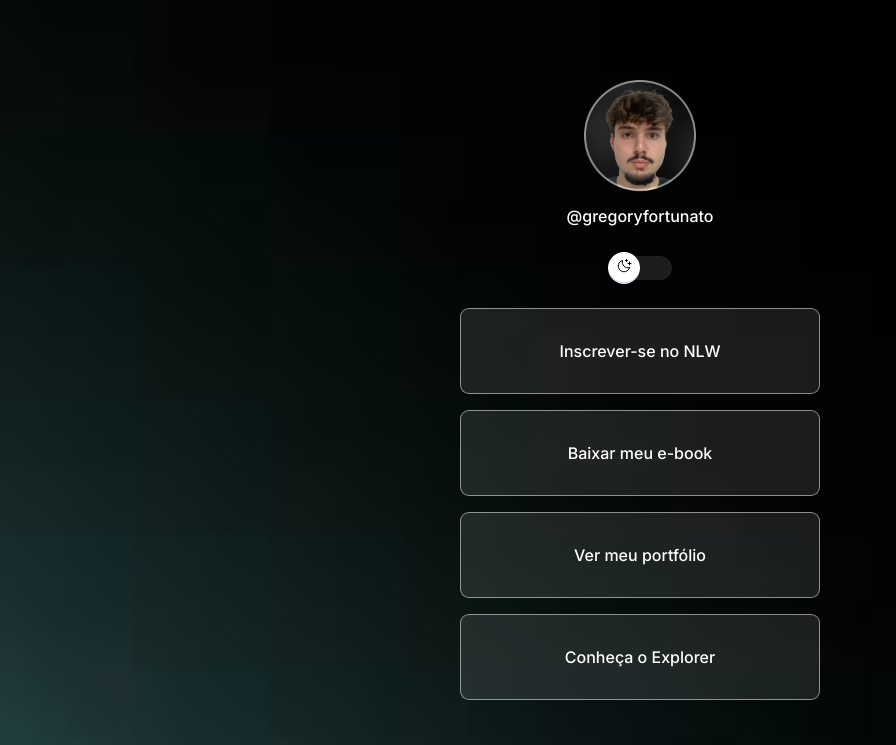
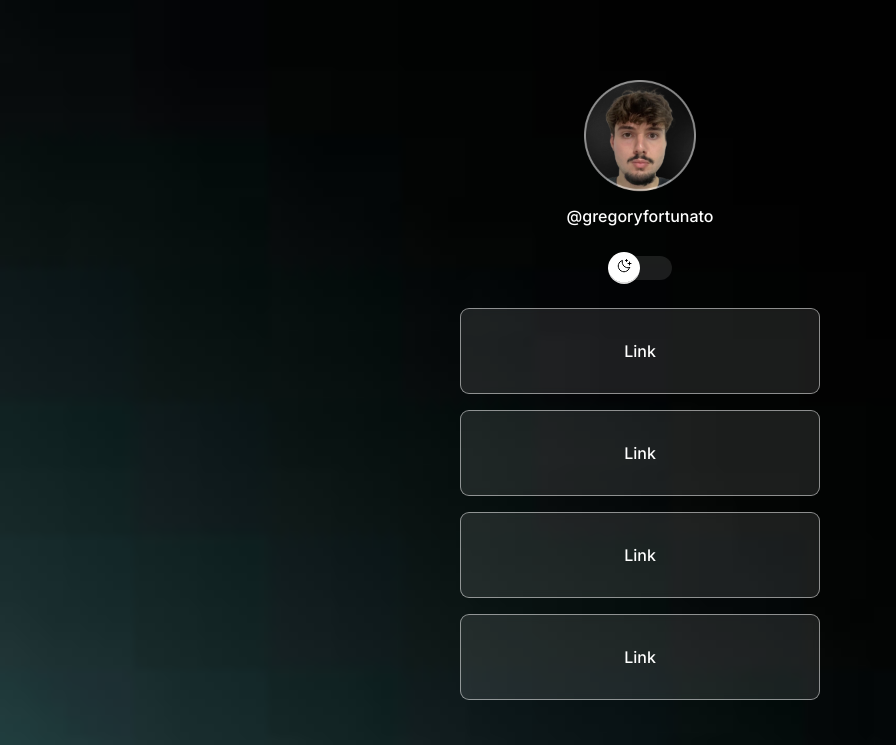
Before and after one commit to gregoryfortunato10082004/HTML-CSS-JS, a plain HTML site: page index.html in a window 1280 px wide. Shown: the top 745 px of the page, without its empty margins (0-896 px from the left). Drawn offline with nearby package versions, Linux system fonts and the light colour scheme.

Commit message:
Alteração nos links

```diff
--- a/index.html
+++ b/index.html
@@ -37,17 +37,16 @@
       <!-- Lista de links -->
       <ul>
         <li>
-          <a href="#" target="_blank">Inscrever-se no NLW</a>
+          <a href="#" target="_blank">Link</a>
         </li>
         <li>
-          <a href="#" target="_blank">Baixar meu e-book</a>
+          <a href="#" target="_blank">Link</a>
         </li>
         <li>
-          <a href="#" target="_blank">Ver meu portfólio</a>
+          <a href="#" target="_blank">Link</a>
         </li>
         <li>
-          <a href="#" target="_blank">Conheça o Explorer</a
-          >
+          <a href="#" target="_blank">Link</a>
         </li>
       </ul>
 
```
Also changed, not shown: 1 other file.
